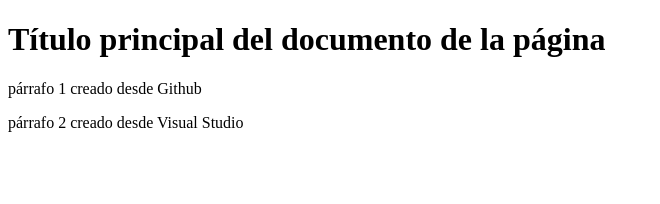
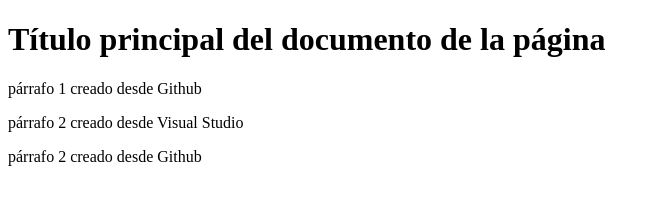
Before and after one commit to Mcastellar/Proyecto-web-empresa-C, a plain HTML site: page index.html in a window 1280 px wide. Shown: the whole page, without its empty margins (0-660 px from the left). Drawn offline with Linux system fonts and the light colour scheme.

Commit message:
Update index.html

```diff
--- a/index.html
+++ b/index.html
@@ -9,5 +9,6 @@
     <h1>Título principal del documento de la página</h1>
     <p>párrafo 1 creado desde Github</p>
     <p>párrafo 2 creado desde Visual Studio</p>
+    <p>párrafo 2 creado desde Github</p>
 </body>
 </html>
```
